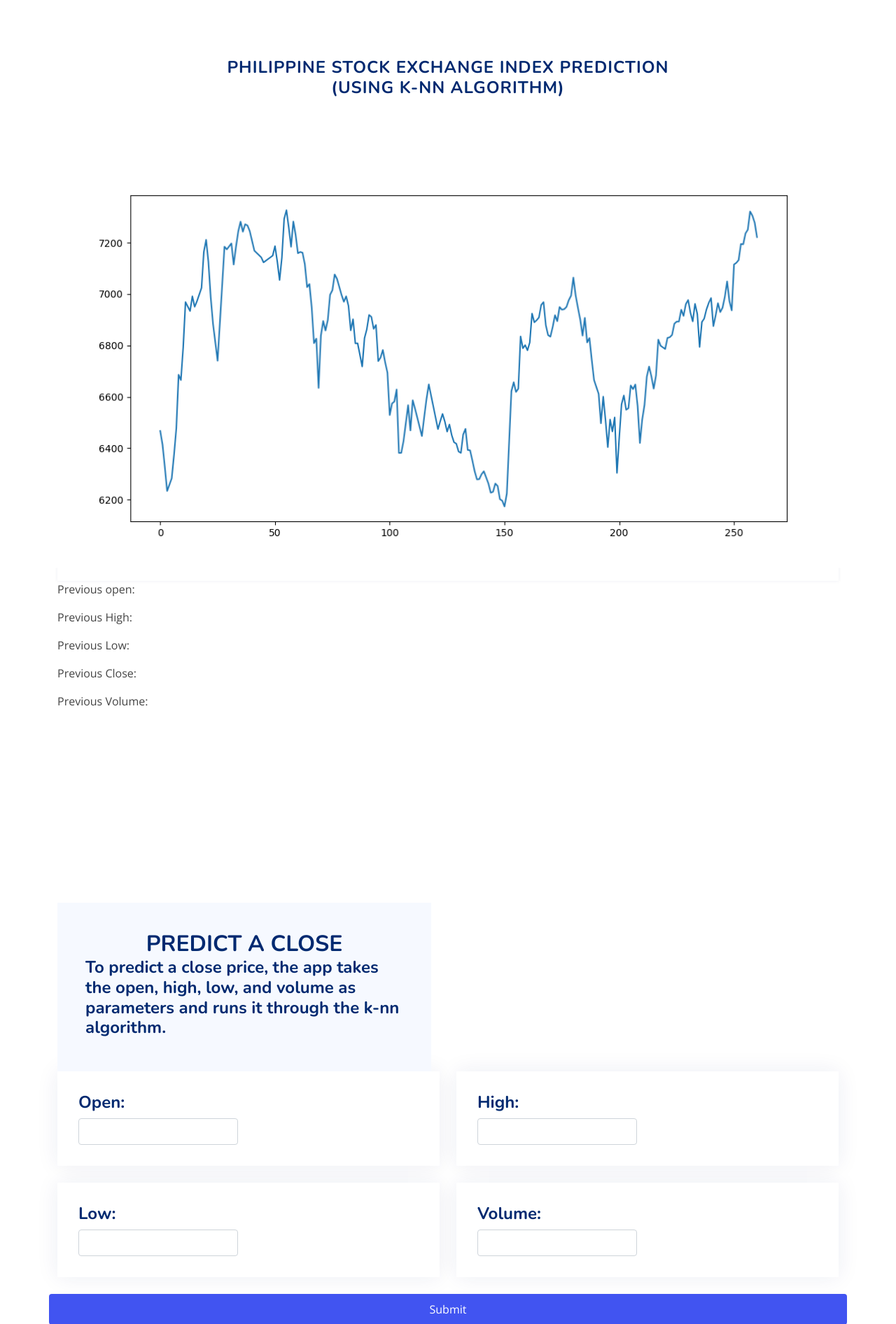
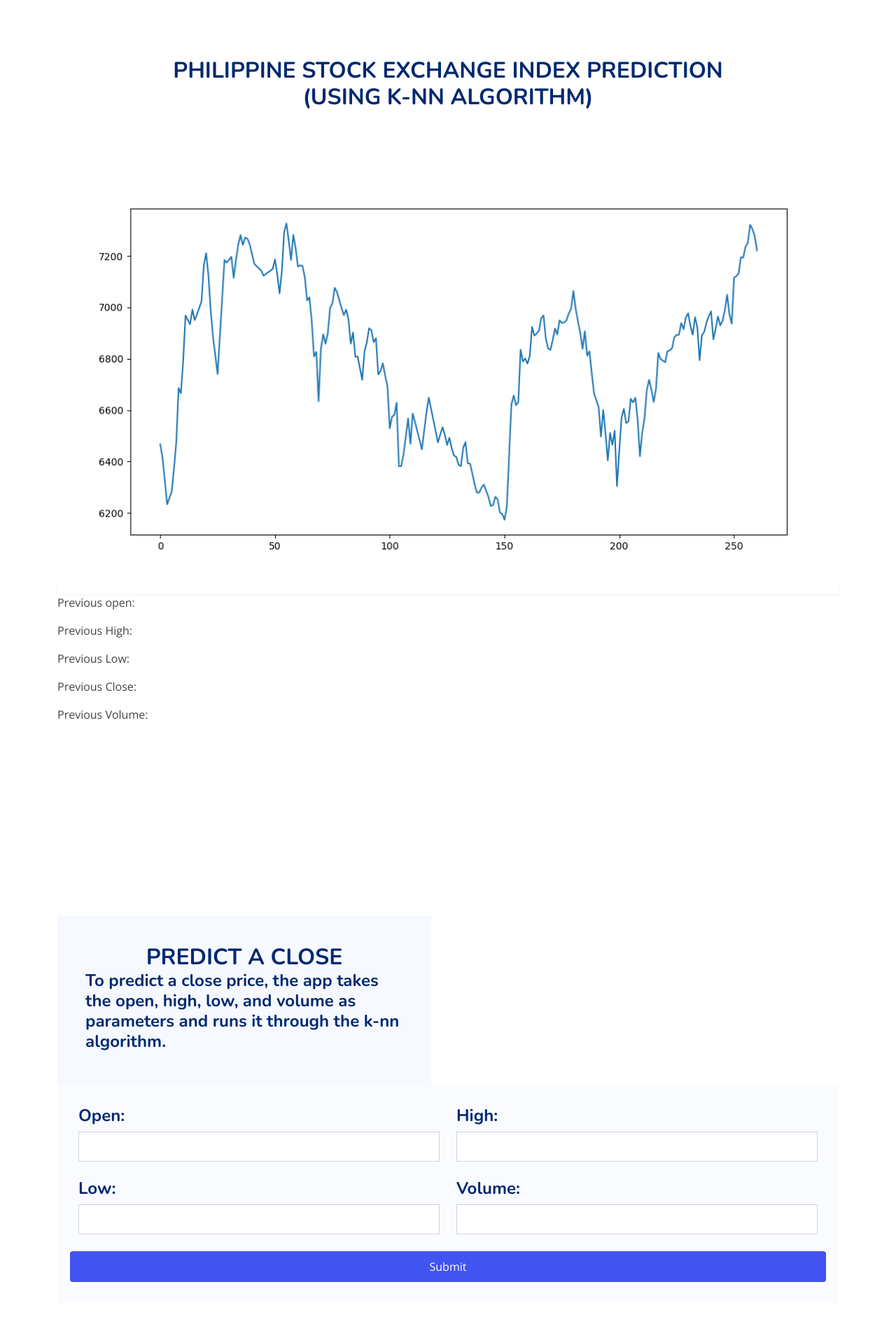
Before and after one commit to calvinjazz/thesis2-calvinjazz, a Django app: template templates/chart.html in a window 1280 px wide. Shown: the part 84-1976 px from the top of the page at 70% size. Run offline with Django 3.2, Linux system fonts and the light colour scheme; the template is opened without the code that fills it, so the values that code supplies are empty; some libraries are stand-ins or nearby versions.

Commit message:
ui changes 7

```diff
--- a/templates/chart.html
+++ b/templates/chart.html
@@ -82,9 +82,9 @@
 
             <header class="section-header">
                 {% if user.is_authenticated %}
-                <h2>Welcome, {{user.first_name}}</h2>
+                <h3>Welcome, {{user.first_name}}</h3>
                 {% else %}
-                <h2 data-aos="fade-up">Philippine Stock Exchange Index Prediction <br>(Using k-NN Algorithm)</h2>
+                <h3 data-aos="fade-up">Philippine Stock Exchange Index Prediction <br>(Using k-NN Algorithm)</h3>
                 {% endif %}
 
                 <div class = "pt-5"></div>
@@ -146,49 +146,34 @@
 
 
       <div class="container">
-        <form action="#prediction" method="POST">
+        <form action="#prediction" method="POST" class="form-general">
           {% csrf_token %}
           <div class="row gy-4">
 
             <div class="col-md-6">
-              <div class="count-box">
-              <div>
                   <h2>Open:</h2>
                   <input type="text" name="userOpen" class="form-control" required>
-              </div>
-              </div>
-            </div>
-
-
-            <div class="col-md-6">
-              <div class="count-box">
-              <div>
-                  <h2>High:</h2>
-                  <input type="text" class="form-control" name="userHigh" required>
-              </div>
-              </div>
             </div>
 
             <div class="col-md-6">
-              <div class="count-box">
-              <div>
-                  <h2>Low:</h2>
-                  <input type="text" name="userLow" class="form-control" required>
-              </div>
-              </div>
+                  <h2>High:</h2>
+                  <input type="text" class="form-control" name="userHigh" required>
             </div>
 
             <div class="col-md-6">
-              <div class="count-box">
-              <div>
+                  <h2>Low:</h2>
+                  <input type="text" name="userLow" class="form-control" required>
+            </div>
+
+            <div class="col-md-6">
                   <h2>Volume:</h2>
                   <input type="text" class="form-control" name="userVolume" required>
-              </div>
-              </div>
             </div>
 
             {% for message in messages %}
-            <h3>{{message}}</h3>
+            <div class="error-message">
+              {{message}}
+            </div>
             {% endfor %}
 
             <button type="submit">Submit</button>
```
